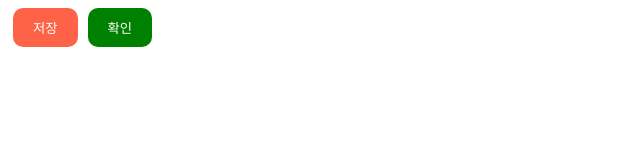
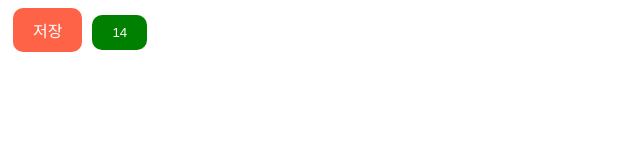
Before and after one commit to YoYag/Nico_React_220728, a React (Create React App) app: page / in a window 1280 px wide. Shown: the top 160 px of the page, without its empty margins (0-640 px from the left). Built offline with nearby package versions, Linux system fonts and the light colour scheme.

Commit message:
PropTypes를 사용하여 props의 자료형 오류 확인

```diff
--- a/src/App.js
+++ b/src/App.js
@@ -1,4 +1,5 @@
 import React from "react";
+import PropTypes from "prop-types";
 
 function Btn(props) {
   return (
@@ -11,12 +12,18 @@ function Btn(props) {
         borderRadius: "10px",
         padding: "10px 20px",
         margin: "0 5px",
+        fontSize: props.fontSize,
       }}
     >
       {props.text}
     </button>
   );
 }
+
+Btn.propTypes = {
+  text: PropTypes.string,
+  fontSize: PropTypes.number,
+};
 
 const MemorizedBtn = React.memo(Btn);
 
@@ -25,8 +32,13 @@ function App() {
   const changeValue = () => setValue("저장되었습니다");
   return (
     <div>
-      <MemorizedBtn text={value} big={true} changeValue={changeValue} />
-      <MemorizedBtn text="확인" big={false} />
+      <MemorizedBtn
+        text={value}
+        big={true}
+        changeValue={changeValue}
+        fontSize={16}
+      />
+      <MemorizedBtn text={14} big={false} fontSize="글자크기" />
     </div>
   );
 }
```
